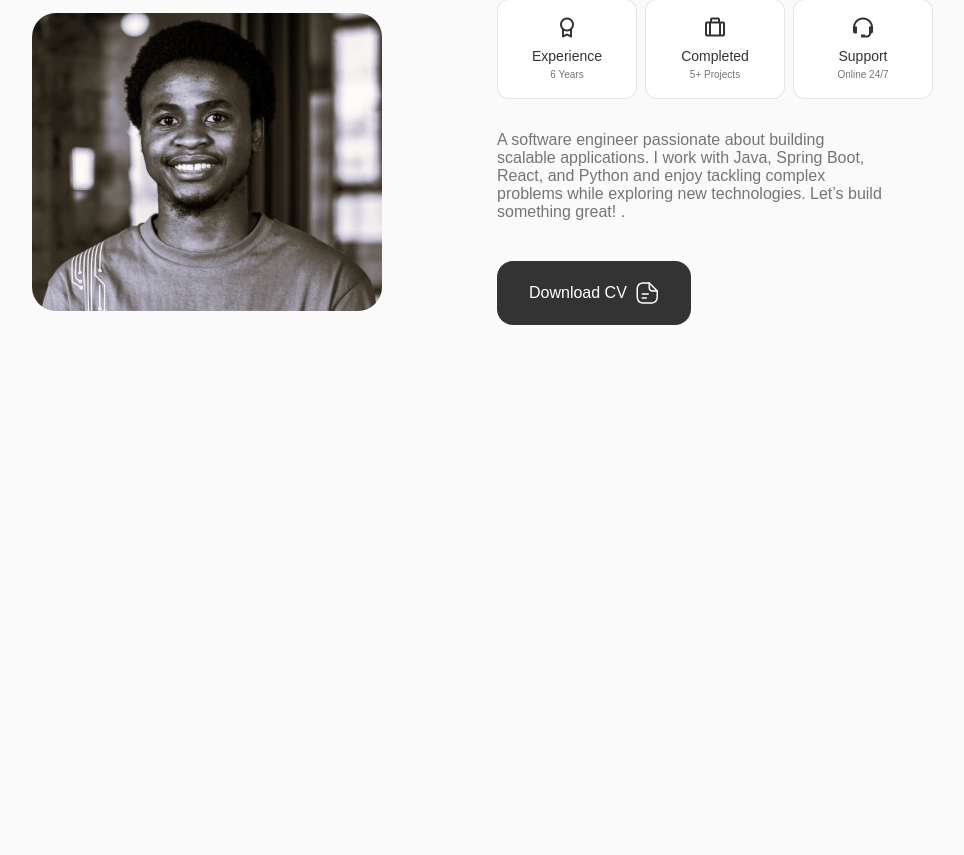
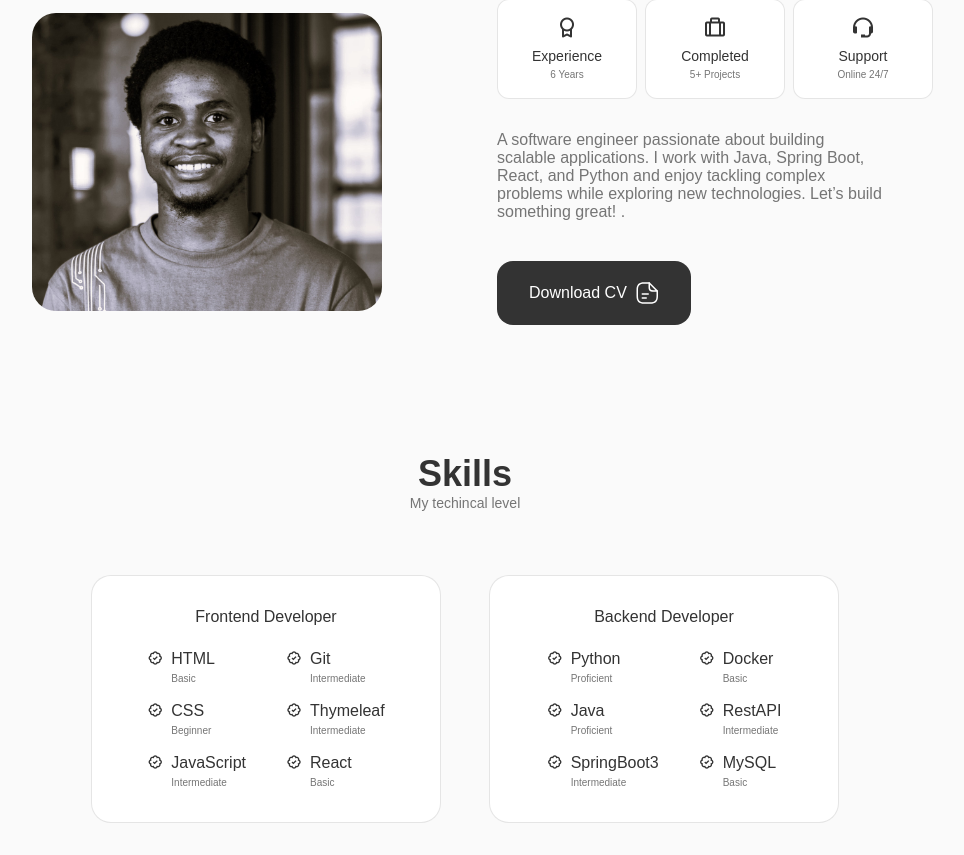
Before and after one commit to thembaxaba157/portfolio-website, a React (Vite) app: page / in a window 1280 px wide. Shown: the part 799-1654 px from the top of the page, without its empty margins (175-1139 px from the left). Before the commit the page ends 1156 px from the top, so only its background shows below. Built offline with nearby package versions, Linux system fonts and the light colour scheme.

Commit message:
Skills section Complete

```diff
--- a/src/App.jsx
+++ b/src/App.jsx
@@ -2,7 +2,7 @@ import './App.css'
 import Header from './components/header/Header'
 import Home from './components/home/Home'
 import About from './components/about/About'
-
+import Skills from './components/skills/Skills'
 
 function App() {
 
@@ -14,6 +14,7 @@ function App() {
       <main className='main'>
         <Home />
         <About />
+        <Skills/>
       </main>
 
       </>
--- /dev/null
+++ b/src/components/skills/Backend.jsx
@@ -0,0 +1,78 @@
+import React from 'react'
+
+const Backend = () => {
+  return (
+   <div className="skills__content">
+    <h3 className="skills__title">Backend Developer</h3>
+
+    <div className="skills__box">
+        <div className="skills__group">
+            <div className="skills__data">
+                <i className="bx bx-badge-check"></i>
+
+            <div>
+                <h3 className="skills__name">Python</h3>
+                <span className="skills__level">Proficient</span>
+            </div>
+
+            </div>
+
+            <div className="skills__data">
+                <i className="bx bx-badge-check"></i>
+
+            <div>
+                <h3 className="skills__name">Java</h3>
+                <span className="skills__level">Proficient</span>
+            </div>
+
+            </div>
+            <div className="skills__data">
+                <i className="bx bx-badge-check"></i>
+
+            <div>
+                <h3 className="skills__name">SpringBoot3</h3>
+                <span className="skills__level">Intermediate</span>
+            </div>
+
+            </div>
+
+        </div>
+        <div className="skills__group">
+            <div className="skills__data">
+                <i className="bx bx-badge-check"></i>
+
+            <div>
+                <h3 className="skills__name">Docker</h3>
+                <span className="skills__level">Basic</span>
+            </div>
+
+            </div>
+
+            <div className="skills__data">
+                <i className="bx bx-badge-check"></i>
+
+            <div>
+                <h3 className="skills__name">RestAPI</h3>
+                <span className="skills__level">Intermediate</span>
+            </div>
+
+            </div>
+            <div className="skills__data">
+                <i className="bx bx-badge-check"></i>
+
+            <div>
+                <h3 className="skills__name">MySQL</h3>
+                <span className="skills__level">Basic</span>
+            </div>
+
+            </div>
+
+        </div>
+    </div>
+
+
+   </div>
+  )
+}
+
+export default Backend
--- /dev/null
+++ b/src/components/skills/Frontend.jsx
@@ -0,0 +1,78 @@
+import React from 'react'
+
+const Frontend = () => {
+  return (
+    <div className="skills__content">
+    <h3 className="skills__title">Frontend Developer</h3>
+
+    <div className="skills__box">
+        <div className="skills__group">
+            <div className="skills__data">
+                <i className="bx bx-badge-check"></i>
+
+            <div>
+                <h3 className="skills__name">HTML</h3>
+                <span className="skills__level">Basic</span>
+            </div>
+
+            </div>
+
+            <div className="skills__data">
+                <i className="bx bx-badge-check"></i>
+
+            <div>
+                <h3 className="skills__name">CSS</h3>
+                <span className="skills__level">Beginner</span>
+            </div>
+
+            </div>
+            <div className="skills__data">
+                <i className="bx bx-badge-check"></i>
+
+            <div>
+                <h3 className="skills__name">JavaScript</h3>
+                <span className="skills__level">Intermediate</span>
+            </div>
+
+            </div>
+
+        </div>
+        <div className="skills__group">
+            <div className="skills__data">
+                <i className="bx bx-badge-check"></i>
+
+            <div>
+                <h3 className="skills__name">Git</h3>
+                <span className="skills__level">Intermediate</span>
+            </div>
+
+            </div>
+
+            <div className="skills__data">
+                <i className="bx bx-badge-check"></i>
+
+            <div>
+                <h3 className="skills__name">Thymeleaf</h3>
+                <span className="skills__level">Intermediate</span>
+            </div>
+
+            </div>
+            <div className="skills__data">
+                <i className="bx bx-badge-check"></i>
+
+            <div>
+                <h3 className="skills__name">React</h3>
+                <span className="skills__level">Basic</span>
+            </div>
+
+            </div>
+
+        </div>
+    </div>
+
+
+   </div>
+  )
+}
+
+export default Frontend
--- /dev/null
+++ b/src/components/skills/Skills.jsx
@@ -0,0 +1,26 @@
+import React from 'react'
+import Backend from './Backend'
+import Frontend from './Frontend'
+import "./skills.css"
+
+
+
+const Skills = () => {
+  return (
+   <section className="skills section" id="skills">
+     <h2 className="section__title">Skills</h2>
+     <span className="section__subtitle">My techincal level</span>
+
+    <div className="skills__container container grid">
+
+    <Frontend/>
+    <Backend/>
+
+    </div>
+
+
+   </section>
+  )
+}
+
+export default Skills
--- /dev/null
+++ b/src/components/skills/skills.css
@@ -0,0 +1,90 @@
+.skills__container {
+    grid-template-columns: repeat(2, 350px);
+    column-gap: 3rem;
+    justify-content: center;
+}
+
+.skills__content {
+    background-color: var(--container-color);
+    border: 1px solid rgba(0, 0, 0, 0.1);
+    padding: 2rem 4rem;
+    border-radius: 1.25rem;
+}
+
+.skills__title {
+    font-size: var(--normal-font-size);
+    font-weight: var(--font-medium);
+    text-align: center;
+    margin-bottom: var(--mb-1-5);
+}
+
+.skills__box {
+    display: flex;
+    justify-content: center;
+    column-gap: 2.5rem;
+}
+
+
+.skills__group {
+    display: grid;
+    justify-content: flex-start;
+    row-gap: 1rem;
+}
+
+.skills__data {
+    display: flex;
+    column-gap: 0.5rem;
+}
+
+.skills .bx-badge-check {
+    font-size: 1rem;
+    color: var(--title-color);
+}
+
+.skills__name {
+    font-size: var(--normal-font-size);
+    font-weight: var(--font-medium);
+    list-style: 18px;
+}
+
+.skills__level {
+    font-size: var(--tiny-font-size);
+}
+
+
+
+
+/*============== BREAKPOINS =============*/
+
+/* for large devices */
+@media screen and (max-width: 992px) {
+    .skills__container {
+        grid-template-columns: max-content;
+        row-gap: 2rem;
+    }
+
+}
+
+
+@media screen and (max-width: 576px) {
+    .skills__container {
+        grid-template-columns: 1fr;
+    }
+
+    .skills__content {
+        padding: 1.5rem;
+    }
+}
+
+/* for small devices */
+@media screen and (max-width: 350px) {
+
+    .skills__box {
+        column-gap: 1.25rem;
+    }
+
+    .skills__name {
+        font-size: var(--small-font-size);
+    }
+
+}
```
